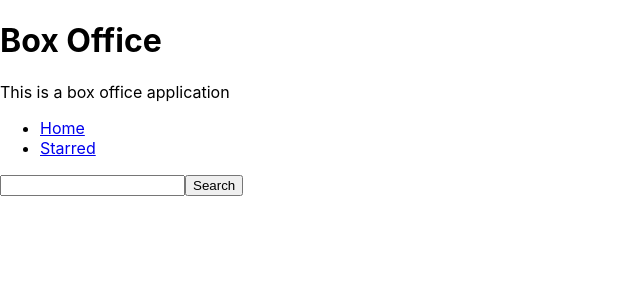
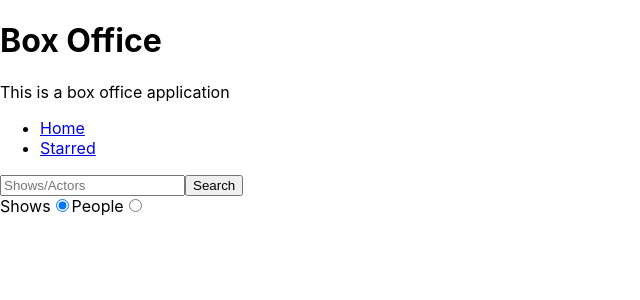
Before and after one commit to avisingh332/box-office, a React (Create React App) app: page / in a window 1280 px wide. Shown: the top 300 px of the page, without its empty margins (0-640 px from the left). Built offline with nearby package versions, Linux system fonts and the light colour scheme.

Commit message:
Added radio buttons for searching people and shows

```diff
--- a/src/pages/Home.js
+++ b/src/pages/Home.js
@@ -4,16 +4,25 @@
 const Home = () => {
   const [input, setInput] = useState('');
   const [result, setResult] = useState(null);
+  const [searchOption, setSearchOption] = useState('shows');
+
+  const isShow = searchOption === 'shows';
 
   const onTextChange = ev => {
     // console.log(ev);
     setInput(ev.target.value);
     // console.log(input);
   };
+  const onRadioChange = ev => {
+    // console.log(ev);
+    setResult(null);
+    setSearchOption(ev.target.value);
+  };
   const onSearch = () => {
     // https://api.tvmaze.com/search/shows?q=girls
-    apiGet(`/search/shows?q=${input}`).then(res => {
+    apiGet(`/search/${searchOption}?q=${input}`).then(res => {
       setResult(res);
+      console.log(res);
     });
   };
   const onKeyDown = ev => {
@@ -26,10 +35,19 @@
       return <div>No Result </div>;
     }
     if (result && result.length > 0) {
+      if (searchOption === 'people') {
+        return (
+          <div>
+            {result.map(item => {
+              return <div key={item.person.id}>{item.person.name}</div>;
+            })}
+          </div>
+        );
+      }
       return (
         <div>
           {result.map(item => {
-            return <div key={item.id}>{item.show.name}</div>;
+            return <div key={item.show.id}>{item.show.name}</div>;
           })}
         </div>
       );
@@ -44,11 +62,34 @@
         onChange={onTextChange}
         onKeyDown={onKeyDown}
         value={input}
+        placeholder="Shows/Actors"
       />
       {/* when i press the input key on the input element then onKeyDown event will fire */}
       <button type="button" onClick={onSearch}>
         Search
       </button>
+      <div>
+        <label>
+          Shows
+          <input
+            type="radio"
+            value="shows"
+            name="shows"
+            onChange={onRadioChange}
+            checked={isShow}
+          />
+        </label>
+        <label htmlFor="">
+          People
+          <input
+            type="radio"
+            value="people"
+            name="people"
+            onChange={onRadioChange}
+            checked={!isShow}
+          />
+        </label>
+      </div>
       {renderResults()}
     </MainPageLayout>
   );
```
